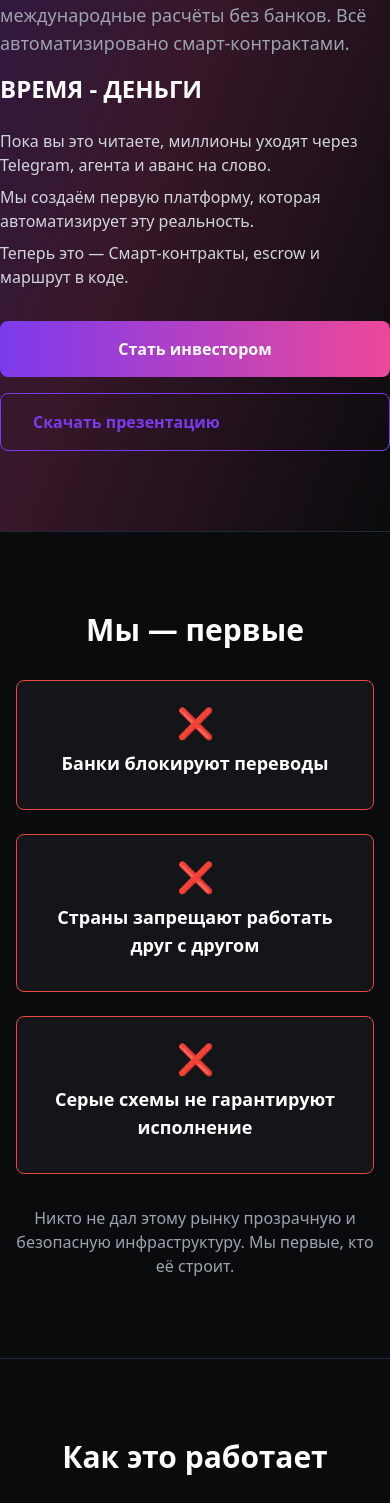
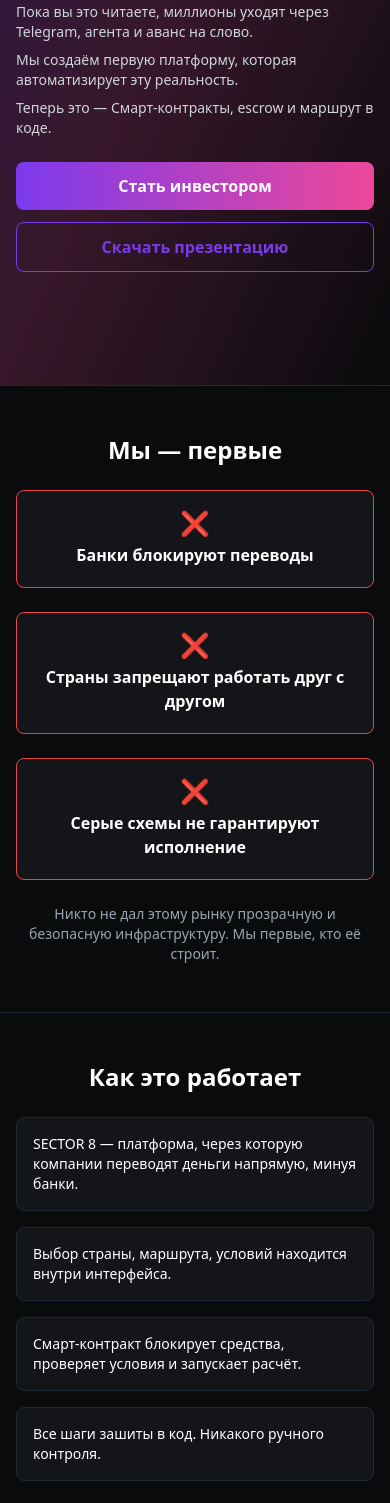
Before and after one commit to Obscura-noir/landing, a Next.js app: page /investor in a window 390 px wide. Shown: the part 459-1962 px from the top of the page. Built offline with nearby package versions, Linux system fonts and the light colour scheme.

Commit message:
optimised mobile

```diff
--- a/app/investor/page.tsx
+++ b/app/investor/page.tsx
@@ -21,92 +21,92 @@ export default function InvestorLanding() {
   return (
     <main className='bg-dark-bg text-white'>
       {/* Hero Section */}
-      <section className='min-h-screen flex flex-col justify-center items-center relative overflow-hidden py-20'>
+      <section className='min-h-screen flex flex-col justify-center items-center relative overflow-hidden py-12 md:py-20 px-4'>
         <div className='absolute inset-0 bg-gradient-to-br from-accent-purple/30 via-accent-pink/20 to-transparent animate-gradient-move' />
-        <div className='relative z-10 text-left w-full md:w-3/4 mx-auto'>
-          <h1 className='text-4xl md:text-6xl font-bold mb-6 font-display'>SECTOR 8 — платежная инфраструктура для международного B2B без банков</h1>
-          <p className='text-xl text-gray-300 mb-4'>Где банки отказывают — мы запускаем расчёты. Без посредников. Без следов. Без риска.</p>
-          <p className='text-lg text-gray-400 mb-4'>SECTOR 8 — это закрытая платформа, через которую компании проводят международные расчёты без банков. Всё автоматизировано смарт-контрактами.</p>
-          <div className='text-2xl font-bold text-white mb-6'>ВРЕМЯ - ДЕНЬГИ</div>
-          <ul className='mb-8 space-y-2 text-gray-300'>
+        <div className='relative z-10 text-left w-full max-w-xl md:w-3/4 mx-auto'>
+          <h1 className='text-2xl sm:text-3xl md:text-6xl font-bold mb-4 md:mb-6 font-display leading-tight'>SECTOR 8 — платежная инфраструктура для международного B2B без банков</h1>
+          <p className='text-base sm:text-lg md:text-xl text-gray-300 mb-2 md:mb-4'>Где банки отказывают — мы запускаем расчёты. Без посредников. Без следов. Без риска.</p>
+          <p className='text-sm sm:text-base md:text-lg text-gray-400 mb-2 md:mb-4'>SECTOR 8 — это закрытая платформа, через которую компании проводят международные расчёты без банков. Всё автоматизировано смарт-контрактами.</p>
+          <div className='text-lg md:text-2xl font-bold text-white mb-4 md:mb-6'>ВРЕМЯ - ДЕНЬГИ</div>
+          <ul className='mb-6 md:mb-8 space-y-2 text-gray-300 text-sm sm:text-base'>
             <li>Пока вы это читаете, миллионы уходят через Telegram, агента и аванс на слово.</li>
             <li>Мы создаём первую платформу, которая автоматизирует эту реальность.</li>
             <li>Теперь это — Смарт-контракты, escrow и маршрут в коде.</li>
           </ul>
-          <div className='flex flex-col md:flex-row gap-4 justify-start'>
-            <button onClick={handleScrollToForm} className='bg-gradient-to-r from-accent-purple to-accent-pink text-white px-8 py-4 rounded-lg font-semibold hover:shadow-lg transition-shadow'>Стать инвестором</button>
-            <a href='https://drive.google.com/file/d/1h5IGsWQflCqzkoPmK9fVPu2UReHLRNRx/view?usp=sharing' className='px-8 py-4 rounded-lg border border-accent-purple text-accent-purple font-semibold hover:bg-accent-purple/10 transition'>Скачать презентацию</a>
+          <div className='flex flex-col sm:flex-row gap-3 md:gap-4 justify-start w-full'>
+            <button onClick={handleScrollToForm} className='bg-gradient-to-r from-accent-purple to-accent-pink text-white px-5 py-3 md:px-8 md:py-4 rounded-lg font-semibold hover:shadow-lg transition-shadow text-base md:text-lg w-full sm:w-auto'>Стать инвестором</button>
+            <a href='https://drive.google.com/file/d/1h5IGsWQflCqzkoPmK9fVPu2UReHLRNRx/view?usp=sharing' className='px-5 py-3 md:px-8 md:py-4 rounded-lg border border-accent-purple text-accent-purple font-semibold hover:bg-accent-purple/10 transition text-base md:text-lg w-full sm:w-auto text-center'>Скачать презентацию</a>
           </div>
         </div>
       </section>
 
       {/* Проблемы рынка */}
-      <section className='py-20 border-t border-gray-800'>
-        <div className='container mx-auto px-4'>
-          <h2 className='text-3xl font-bold mb-8 text-center'>Мы — первые</h2>
-          <div className='grid md:grid-cols-3 gap-6 text-center'>
-            <div className='bg-dark-secondary border border-error rounded-lg p-6'>
-              <div className='text-3xl mb-2'>❌</div>
-              <div className='text-lg font-semibold mb-2'>Банки блокируют переводы</div>
+      <section className='py-12 md:py-20 border-t border-gray-800 px-4'>
+        <div className='container mx-auto px-0 md:px-4'>
+          <h2 className='text-2xl md:text-3xl font-bold mb-6 md:mb-8 text-center'>Мы — первые</h2>
+          <div className='grid grid-cols-1 md:grid-cols-3 gap-4 md:gap-6 text-center'>
+            <div className='bg-dark-secondary border border-error rounded-lg p-4 md:p-6 mb-2 md:mb-0'>
+              <div className='text-2xl md:text-3xl mb-1 md:mb-2'>❌</div>
+              <div className='text-base md:text-lg font-semibold mb-1'>Банки блокируют переводы</div>
             </div>
-            <div className='bg-dark-secondary border border-error rounded-lg p-6'>
-              <div className='text-3xl mb-2'>❌</div>
-              <div className='text-lg font-semibold mb-2'>Страны запрещают работать друг с другом</div>
+            <div className='bg-dark-secondary border border-error rounded-lg p-4 md:p-6 mb-2 md:mb-0'>
+              <div className='text-2xl md:text-3xl mb-1 md:mb-2'>❌</div>
+              <div className='text-base md:text-lg font-semibold mb-1'>Страны запрещают работать друг с другом</div>
             </div>
-            <div className='bg-dark-secondary border border-error rounded-lg p-6'>
-              <div className='text-3xl mb-2'>❌</div>
-              <div className='text-lg font-semibold mb-2'>Серые схемы не гарантируют исполнение</div>
+            <div className='bg-dark-secondary border border-error rounded-lg p-4 md:p-6'>
+              <div className='text-2xl md:text-3xl mb-1 md:mb-2'>❌</div>
+              <div className='text-base md:text-lg font-semibold mb-1'>Серые схемы не гарантируют исполнение</div>
             </div>
           </div>
-          <div className='text-center text-gray-400 mt-8'>Никто не дал этому рынку прозрачную и безопасную инфраструктуру. Мы первые, кто её строит.</div>
+          <div className='text-center text-gray-400 mt-6 md:mt-8 text-sm md:text-base'>Никто не дал этому рынку прозрачную и безопасную инфраструктуру. Мы первые, кто её строит.</div>
         </div>
       </section>
 
       {/* Как работает платформа */}
-      <section className='py-20 border-t border-gray-800'>
-        <div className='container mx-auto px-4'>
-          <h2 className='text-3xl font-bold mb-8 text-center'>Как это работает</h2>
-          <div className='grid md:grid-cols-4 gap-6 mb-8'>
-            <div className='bg-dark-secondary border border-gray-800 rounded-lg p-6'>SECTOR 8 — платформа, через которую компании переводят деньги напрямую, минуя банки.</div>
-            <div className='bg-dark-secondary border border-gray-800 rounded-lg p-6'>Выбор страны, маршрута, условий находится внутри интерфейса.</div>
-            <div className='bg-dark-secondary border border-gray-800 rounded-lg p-6'>Смарт-контракт блокирует средства, проверяет условия и запускает расчёт.</div>
-            <div className='bg-dark-secondary border border-gray-800 rounded-lg p-6'>Все шаги зашиты в код. Никакого ручного контроля.</div>
+      <section className='py-12 md:py-20 border-t border-gray-800 px-4'>
+        <div className='container mx-auto px-0 md:px-4'>
+          <h2 className='text-2xl md:text-3xl font-bold mb-6 md:mb-8 text-center'>Как это работает</h2>
+          <div className='grid grid-cols-1 md:grid-cols-4 gap-4 md:gap-6 mb-6 md:mb-8'>
+            <div className='bg-dark-secondary border border-gray-800 rounded-lg p-4 md:p-6 text-sm md:text-base'>SECTOR 8 — платформа, через которую компании переводят деньги напрямую, минуя банки.</div>
+            <div className='bg-dark-secondary border border-gray-800 rounded-lg p-4 md:p-6 text-sm md:text-base'>Выбор страны, маршрута, условий находится внутри интерфейса.</div>
+            <div className='bg-dark-secondary border border-gray-800 rounded-lg p-4 md:p-6 text-sm md:text-base'>Смарт-контракт блокирует средства, проверяет условия и запускает расчёт.</div>
+            <div className='bg-dark-secondary border border-gray-800 rounded-lg p-4 md:p-6 text-sm md:text-base'>Все шаги зашиты в код. Никакого ручного контроля.</div>
           </div>
-          <div className='flex flex-wrap gap-4 justify-center mb-4'>
-            <span className='inline-flex items-center px-4 py-2 bg-dark-secondary border border-success rounded-lg text-success font-semibold'>✅ Без SWIFT</span>
-            <span className='inline-flex items-center px-4 py-2 bg-dark-secondary border border-success rounded-lg text-success font-semibold'>✅ Без KYC</span>
-            <span className='inline-flex items-center px-4 py-2 bg-dark-secondary border border-success rounded-lg text-success font-semibold'>✅ Без посредников и агентов «на слове»</span>
+          <div className='flex flex-wrap gap-2 md:gap-4 justify-center mb-2 md:mb-4'>
+            <span className='inline-flex items-center px-3 py-1.5 md:px-4 md:py-2 bg-dark-secondary border border-success rounded-lg text-success font-semibold text-xs md:text-base'>✅ Без SWIFT</span>
+            <span className='inline-flex items-center px-3 py-1.5 md:px-4 md:py-2 bg-dark-secondary border border-success rounded-lg text-success font-semibold text-xs md:text-base'>✅ Без KYC</span>
+            <span className='inline-flex items-center px-3 py-1.5 md:px-4 md:py-2 bg-dark-secondary border border-success rounded-lg text-success font-semibold text-xs md:text-base'>✅ Без посредников и агентов «на слове»</span>
           </div>
         </div>
       </section>
 
       {/* Бизнес-модель */}
-      <section className='py-20 border-t border-gray-800'>
-        <div className='container mx-auto px-4 max-w-2xl'>
-          <h2 className='text-3xl font-bold mb-8 text-center'>Деньги здесь. Вот как мы их зарабатываем</h2>
-          <ul className='list-disc list-inside text-lg text-gray-300 space-y-2 mb-6'>
+      <section className='py-12 md:py-20 border-t border-gray-800 px-4'>
+        <div className='container mx-auto px-0 md:px-4 max-w-lg md:max-w-2xl'>
+          <h2 className='text-2xl md:text-3xl font-bold mb-6 md:mb-8 text-center'>Деньги здесь. Вот как мы их зарабатываем</h2>
+          <ul className='list-disc list-inside text-base md:text-lg text-gray-300 space-y-2 mb-4 md:mb-6'>
             <li>Каждая сделка приносит 0.2–1% комиссии</li>
             <li>Доход платформы зависит от объёма транзакций</li>
             <li>Инвестор получает долю от прибыли</li>
             <li>Чем больше маршрутов — тем больше сделок</li>
           </ul>
-          <div className='text-gray-400 mb-8'>Доход инвестора начинается с первой сделки. Продукт не зависит от рекламы — он работает в закрытом рынке.</div>
+          <div className='text-gray-400 mb-6 md:mb-8 text-sm md:text-base'>Доход инвестора начинается с первой сделки. Продукт не зависит от рекламы — он работает в закрытом рынке.</div>
           <div className='flex justify-center'>
-            <button onClick={handleScrollToForm} className='bg-gradient-to-r from-accent-purple to-accent-pink text-white px-8 py-4 rounded-lg font-semibold hover:shadow-lg transition-shadow'>Запросить финмодель</button>
+            <button onClick={handleScrollToForm} className='bg-gradient-to-r from-accent-purple to-accent-pink text-white px-5 py-3 md:px-8 md:py-4 rounded-lg font-semibold hover:shadow-lg transition-shadow text-base md:text-lg'>Запросить финмодель</button>
           </div>
         </div>
       </section>
 
       {/* Демонстрация платформы */}
-      <section className='py-20 border-t border-gray-800'>
-        <div className='container mx-auto px-4'>
-          <h2 className='text-3xl font-bold mb-8 text-center'>SOON 2025....</h2>
-          <div className='text-gray-400 mb-8 text-center max-w-2xl mx-auto'>Платформа в активной разработке. Эта инфраструктура уже строится нами. Личный кабинет, интерфейс сделок, ордербук и логика маршрутов — все это скоро выйдет в свет.</div>
-          <div className='flex gap-6 overflow-x-auto pb-4'>
+      <section className='py-12 md:py-20 border-t border-gray-800 px-2 md:px-4'>
+        <div className='container mx-auto px-0 md:px-4'>
+          <h2 className='text-2xl md:text-3xl font-bold mb-6 md:mb-8 text-center'>SOON 2025....</h2>
+          <div className='text-gray-400 mb-6 md:mb-8 text-center max-w-xl md:max-w-2xl mx-auto text-sm md:text-base'>Платформа в активной разработке. Эта инфраструктура уже строится нами. Личный кабинет, интерфейс сделок, ордербук и логика маршрутов — все это скоро выйдет в свет.</div>
+          <div className='flex gap-3 md:gap-6 overflow-x-auto pb-2 md:pb-4'>
             {investorScreens.map((src, i) => (
-              <div key={i} className='relative min-w-[340px] h-64 bg-dark-secondary border border-gray-800 rounded-lg overflow-hidden group flex items-center justify-center cursor-pointer' onClick={() => setLightboxSrc(src)}>
+              <div key={i} className='relative min-w-[180px] sm:min-w-[220px] md:min-w-[340px] h-32 sm:h-40 md:h-64 bg-dark-secondary border border-gray-800 rounded-lg overflow-hidden group flex items-center justify-center cursor-pointer' onClick={() => setLightboxSrc(src)}>
                 <div className='absolute inset-0 bg-gradient-to-t from-black/80 to-transparent flex items-center justify-center z-10 group-hover:opacity-0 transition-opacity'>
-                  <span className='text-3xl text-gray-500'>🔒</span>
+                  <span className='text-2xl md:text-3xl text-gray-500'>🔒</span>
                 </div>
                 <img
                   src={src}
@@ -144,26 +144,26 @@ export default function InvestorLanding() {
       </section>
 
       {/* Форма заявки инвестора */}
-      <section id='investor-form' className='py-20 border-t border-gray-800'>
-        <div className='container mx-auto px-4 max-w-xl'>
-          <h2 className='text-3xl font-bold mb-4 text-center'>Время первых</h2>
-          <div className='text-gray-400 mb-6 text-center'>SECTOR 8 — не публичный раунд. Мы рассматриваем только одного стратегического партнёра.</div>
+      <section id='investor-form' className='py-12 md:py-20 border-t border-gray-800 px-4'>
+        <div className='container mx-auto px-0 md:px-4 max-w-md md:max-w-xl'>
+          <h2 className='text-2xl md:text-3xl font-bold mb-4 md:mb-6 text-center'>Время первых</h2>
+          <div className='text-gray-400 mb-4 md:mb-6 text-center text-sm md:text-base'>SECTOR 8 — не публичный раунд. Мы рассматриваем только одного стратегического партнёра.</div>
           <InvestorForm />
         </div>
       </section>
 
       {/* FAQ */}
-      <section className='py-20 border-t border-gray-800'>
-        <div className='container mx-auto px-4 max-w-2xl'>
-          <h2 className='text-3xl font-bold mb-8 text-center'>FAQ</h2>
-          <div className='space-y-4'>
-            <div className='border border-gray-800 rounded-lg p-4 flex items-start gap-3'><span className='text-2xl'>💬</span><div><div className='font-semibold'>Вы предлагаете долю в компании?</div><div className='text-gray-400'>Да, мы готовы обсуждать индивидуальные условия с единственным инвестором.</div></div></div>
-            <div className='border border-gray-800 rounded-lg p-4 flex items-start gap-3'><span className='text-2xl'>💬</span><div><div className='font-semibold'>Когда запуск?</div><div className='text-gray-400'>MVP платформы запланирован на 2025 год.</div></div></div>
-            <div className='border border-gray-800 rounded-lg p-4 flex items-start gap-3'><span className='text-2xl'>💬</span><div><div className='font-semibold'>Что я получу как инвестор?</div><div className='text-gray-400'>Долю от прибыли платформы и эксклюзивный доступ к ключевым решениям.</div></div></div>
-            <div className='border border-gray-800 rounded-lg p-4 flex items-start gap-3'><span className='text-2xl'>💬</span><div><div className='font-semibold'>Как работает платформа?</div><div className='text-gray-400'>Вся логика построена на смарт-контрактах и автоматизации маршрутов.</div></div></div>
-            <div className='border border-gray-800 rounded-lg p-4 flex items-start gap-3'><span className='text-2xl'>💬</span><div><div className='font-semibold'>Можно ли будет пользоваться платформой без инвестиций?</div><div className='text-gray-400'>Да, для клиентов платформа будет открыта после запуска.</div></div></div>
+      <section className='py-12 md:py-20 border-t border-gray-800 px-4'>
+        <div className='container mx-auto px-0 md:px-4 max-w-lg md:max-w-2xl'>
+          <h2 className='text-2xl md:text-3xl font-bold mb-6 md:mb-8 text-center'>FAQ</h2>
+          <div className='space-y-3 md:space-y-4'>
+            <div className='border border-gray-800 rounded-lg p-3 md:p-4 flex items-start gap-2 md:gap-3 text-sm md:text-base'><span className='text-xl md:text-2xl'>💬</span><div><div className='font-semibold'>Вы предлагаете долю в компании?</div><div className='text-gray-400'>Да, мы готовы обсуждать индивидуальные условия с единственным инвестором.</div></div></div>
+            <div className='border border-gray-800 rounded-lg p-3 md:p-4 flex items-start gap-2 md:gap-3 text-sm md:text-base'><span className='text-xl md:text-2xl'>💬</span><div><div className='font-semibold'>Когда запуск?</div><div className='text-gray-400'>MVP платформы запланирован на 2025 год.</div></div></div>
+            <div className='border border-gray-800 rounded-lg p-3 md:p-4 flex items-start gap-2 md:gap-3 text-sm md:text-base'><span className='text-xl md:text-2xl'>💬</span><div><div className='font-semibold'>Что я получу как инвестор?</div><div className='text-gray-400'>Долю от прибыли платформы и эксклюзивный доступ к ключевым решениям.</div></div></div>
+            <div className='border border-gray-800 rounded-lg p-3 md:p-4 flex items-start gap-2 md:gap-3 text-sm md:text-base'><span className='text-xl md:text-2xl'>💬</span><div><div className='font-semibold'>Как работает платформа?</div><div className='text-gray-400'>Вся логика построена на смарт-контрактах и автоматизации маршрутов.</div></div></div>
+            <div className='border border-gray-800 rounded-lg p-3 md:p-4 flex items-start gap-2 md:gap-3 text-sm md:text-base'><span className='text-xl md:text-2xl'>💬</span><div><div className='font-semibold'>Можно ли будет пользоваться платформой без инвестиций?</div><div className='text-gray-400'>Да, для клиентов платформа будет открыта после запуска.</div></div></div>
           </div>
-          <div className='text-gray-500 italic text-center mt-8'>Этот шанс не повторится. Через полгода рынок будет занят.</div>
+          <div className='text-gray-500 italic text-center mt-6 md:mt-8 text-xs md:text-base'>Этот шанс не повторится. Через полгода рынок будет занят.</div>
         </div>
       </section>
     </main>
```
